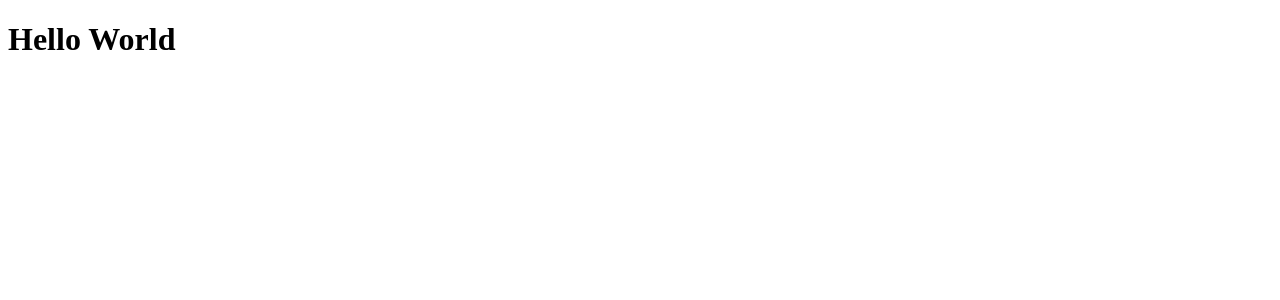
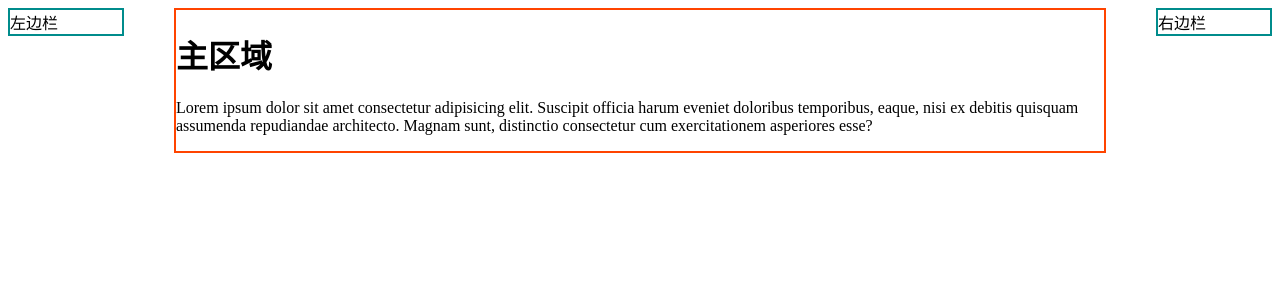
Before and after one commit to DuYi-Edu/DuYi-React, a React (Create React App) app in the folder react-learn/: page / in a window 1280 px wide. Shown: the top 300 px of the page. Built offline with nearby package versions, Linux system fonts and the light colour scheme.

Commit message:
2-13完结

```diff
--- /dev/null
+++ b/react-learn/src/App.js
@@ -0,0 +1,31 @@
+import React from 'react'
+import ThreeLayout from "./components/common/ThreeLayout"
+
+export default function App() {
+    return (
+        <div>
+            <ThreeLayout
+                gap={50}
+                left={<div style={{
+                    border:"2px solid #008c8c"
+                }}>
+                    左边栏
+                </div>}
+                right={<div style={{
+                    border:"2px solid #008c8c"
+                }}>
+                    右边栏
+                </div>}
+            >
+                <div style={{
+                    border:"2px solid #f40"
+                }}>
+                    <h1>主区域</h1>
+                    <p>
+                        Lorem ipsum dolor sit amet consectetur adipisicing elit. Suscipit officia harum eveniet doloribus temporibus, eaque, nisi ex debitis quisquam assumenda repudiandae architecto. Magnam sunt, distinctio consectetur cum exercitationem asperiores esse?
+                    </p>
+                </div>
+            </ThreeLayout>
+        </div>
+    )
+}
--- /dev/null
+++ b/react-learn/src/components/common/ThreeLayout/index.css
@@ -0,0 +1,16 @@
+.three-layout {
+    display: flex;
+}
+
+.three-layout .aside-left {
+    order: 1;
+}
+
+.three-layout .main{
+    order: 2;
+    flex: 1 1 auto;
+}
+
+.three-layout .aside-right{
+    order: 3;
+}
--- /dev/null
+++ b/react-learn/src/components/common/ThreeLayout/index.js
@@ -0,0 +1,33 @@
+import React from 'react'
+import "./index.css"
+
+export default function ThreeLayout(props) {
+    const defaultProps = {
+        leftWidth: 200,
+        rightWidth: 200,
+        minWidth: 800,
+        gap: 0//间隙
+    };
+    const datas = Object.assign({}, defaultProps, props);
+    return (
+        <div className="three-layout" style={{
+            minWidth: datas.minWidth
+        }}>
+            <div className="main">
+                {props.children}
+            </div>
+            <div className="aside-left" style={{
+                width: datas.leftWidth,
+                marginRight: datas.gap
+            }}>
+                {props.left}
+            </div>
+            <div className="aside-right" style={{
+                width: datas.rightWidth,
+                marginLeft: datas.gap
+            }}>
+                {props.right}
+            </div>
+        </div>
+    )
+}
--- a/react-learn/src/index.js
+++ b/react-learn/src/index.js
@@ -1,4 +1,5 @@
 import React from 'react';
 import ReactDOM from 'react-dom';
+import App from "./App"
 
-ReactDOM.render(<h1>Hello World</h1>, document.getElementById('root'));
+ReactDOM.render(<App />, document.getElementById('root'));
```
Also changed, not shown: react-learn/src/components/common/ThreeLayout/README.md (added).
